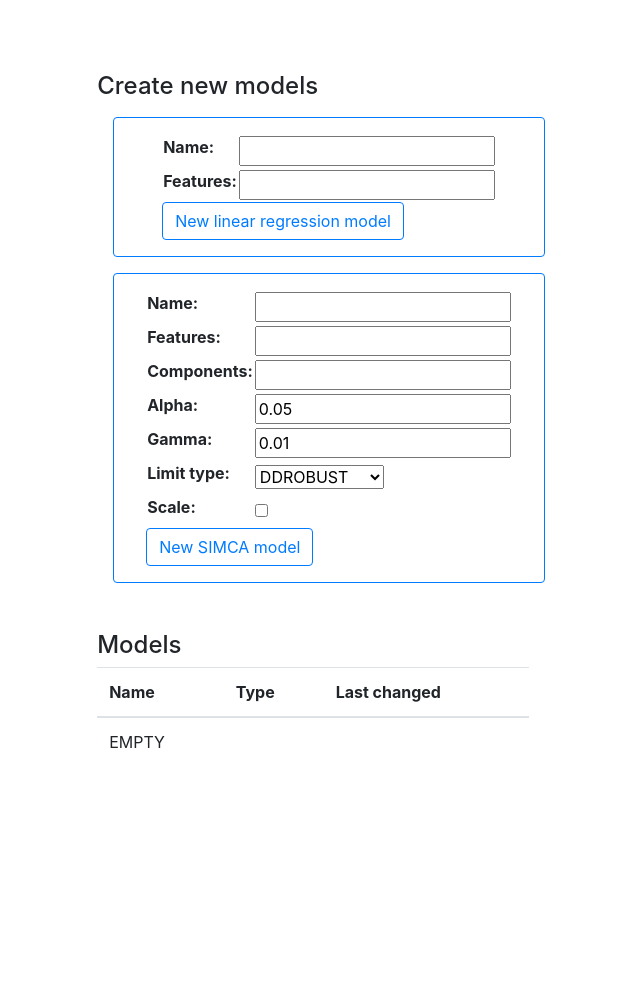
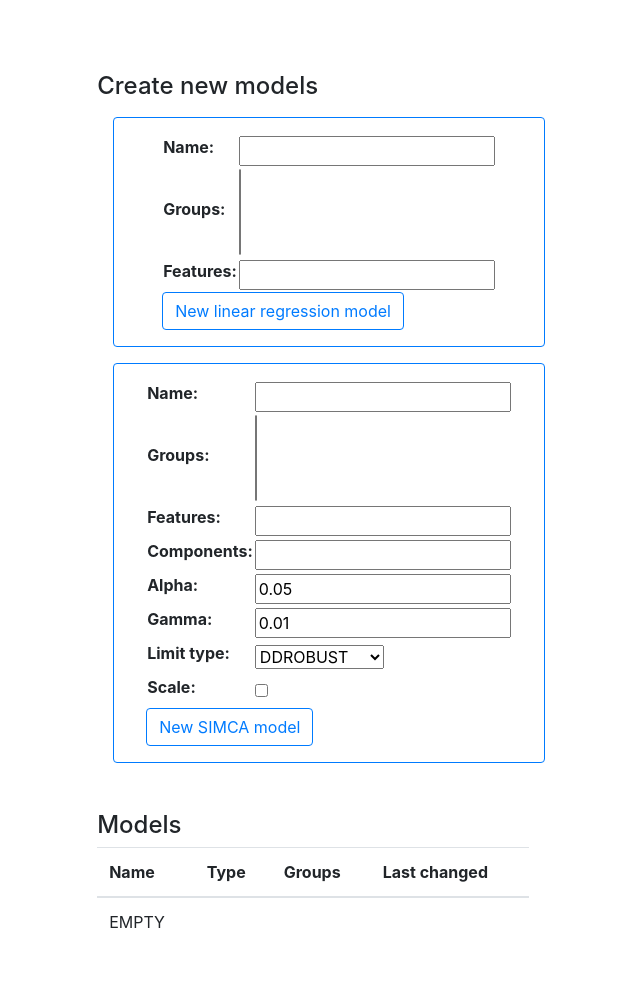
Before and after one commit to AntonSamojlow/authenticity-portal, a Django app: page /portal/models in a window 1280 px wide. Shown: the part 73-1067 px from the top of the page, without its empty margins (327-967 px from the left). Before the commit the page ends 821 px from the top, so only its background shows below. Run offline with Django 3.2, Linux system fonts and the light colour scheme; the visitor is signed in with stand-in values (Sample User, id 1); data that the repository does not hold is empty.

Commit message:
added groups to models

```diff
--- a/portalsite/portal/forms.py
+++ b/portalsite/portal/forms.py
@@ -50,18 +50,24 @@ class ModelTrainForm(forms.Form):
 
 
 class NewLinearRegssionModelForm(forms.Form):
+    def __init__(self, groups_choices: list, *args, **kwargs) -> None:
+        super().__init__(*args, **kwargs)
+        self.fields['groups'].choices = groups_choices
+
     name = forms.CharField(required=True)
+    groups = forms.MultipleChoiceField(required=False)
     features = forms.IntegerField(min_value=1, required=True)
 
 class NewTestModelForm(forms.Form):
     name = forms.CharField(required=True)
-
 class NewSimcaModelForm(forms.Form):
-    def __init__(self, limit_type_choices: list, *args, **kwargs) -> None:
+    def __init__(self, limit_type_choices: list, groups_choices: list, *args, **kwargs) -> None:
         super().__init__(*args, **kwargs)
         self.fields['limit_type'].choices = limit_type_choices
+        self.fields['groups'].choices = groups_choices
 
     name = forms.CharField(required=True)
+    groups = forms.MultipleChoiceField(required=False)
     features = forms.IntegerField(min_value=2, required=True)
     components = forms.IntegerField(min_value=1, required=True)
     alpha = forms.FloatField(min_value=0, max_value=1, initial=0.05, required=True)
@@ -69,5 +75,6 @@ class NewSimcaModelForm(forms.Form):
     limit_type = forms.ChoiceField()
     scale = forms.BooleanField(required=False, initial=False)
 
+
 class CopyModelForm(forms.Form):
     new_name = forms.CharField(required=True)
--- a/portalsite/portal/models/measurement.py
+++ b/portalsite/portal/models/measurement.py
@@ -69,7 +69,7 @@ class Measurement(models.Model):
     def is_labelled(self) -> bool:
         return not self.model_target is None
 
-    # this is a not very elegant short cut - the langth parameter should really be controlled in the view
+    # this is a not very elegant short cut - the length parameter should really be controlled in the view
     @property
     def groups_as_short_text(self) -> str:
         return self.groups_as_text(42)
--- a/portalsite/portal/templates/measurements.html
+++ b/portalsite/portal/templates/measurements.html
@@ -25,7 +25,7 @@
             <button class="btn btn-outline-primary" type="submit">Filter by</button>
             {{ group_filter }}
         </form>
-        {% include "measurements_table.html" %}
+        {% include "measurements-table.html" %}
         {% else %}
         <p>You don't have permission to view measurements.</p>
         {% endif %}
--- a/portalsite/portal/templates/models.html
+++ b/portalsite/portal/templates/models.html
@@ -71,6 +71,7 @@
                 <tr>
                     <th scope="col">Name</th>
                     <th scope="col">Type</th>
+                    <th scope="col">Groups</th>
                     <th scope="col">Last changed</th>
                 </tr>
             </thead>
@@ -79,6 +80,7 @@
                 <tr>
                     <td scope="row"><a href="{{ model.get_absolute_url }}">{{ model.name }}</a></td>
                     <td>{{ model.get_type.name }}</td>
+                    <td>{{ model.groups_as_short_text }}</td>
                     <td>{{ model.time_changed }} (by '{{ model.user_changed }}')</td>
                 </tr>
                 {% empty %}
--- a/portalsite/portal/templates/topic.html
+++ b/portalsite/portal/templates/topic.html
@@ -6,7 +6,7 @@
         <h1>{{title}}</h1>
         {% include description_template %}
         <h3>Measurement data</h3>
-        {% include "measurements_table.html" %}
+        {% include "measurements-table.html" %}
         <h3>Models</h3>
         <h3>Predict from file</h3>
     </div>
--- a/portalsite/portal/views.py
+++ b/portalsite/portal/views.py
@@ -76,7 +76,7 @@ class MeasurementsView(TemplateView):
                 initial=group_id,
                 includeAll=True
             ),
-            'upload_form' :  form,
+            'upload_form' : form,
             'measurements_page' : get_measurements_paginator([group_id], self.request)
         }
         return context
@@ -199,20 +199,20 @@ class ModelsView(TemplateView, BaseListView):
     def __init__(self, **kwargs: any) -> None:
         super().__init__(**kwargs)
         self.object_list = self.model.objects.all()
+        self.groups_choices = list((l.id, l.name) for l in Group.objects.all())
 
 
     def get_context_data(self, **kwargs):
         context = BaseListView.get_context_data(self, **kwargs)
-        context['new_lreg_model_form'] = NewLinearRegssionModelForm()
+        context['new_lreg_model_form'] = NewLinearRegssionModelForm(self.groups_choices)
         context['new_test_model_form'] = NewTestModelForm()
-        context['new_simca_model_form'] = NewSimcaModelForm(SIMCAMODEL.LIMITTYPE_CHOICES)
+        context['new_simca_model_form'] = NewSimcaModelForm(SIMCAMODEL.LIMITTYPE_CHOICES, self.groups_choices)
         context['models_page'] = Paginator(self.object_list, 10).get_page(self.request.GET.get('page'))
         return context
 
     def post(self, request : HttpRequest, *args, **kwargs):
-
         if 'new_lreg_model_submit' in request.POST:
-            form = NewLinearRegssionModelForm(request.POST)
+            form = NewLinearRegssionModelForm(self.groups_choices, request.POST)
             model_type = LINEARREGRESSIONMODEL
 
         elif 'new_test_model_submit' in request.POST:
@@ -220,14 +220,14 @@ class ModelsView(TemplateView, BaseListView):
             model_type = TESTMODELTYPE
 
         elif 'new_simca_model_submit' in request.POST:
-            form = NewSimcaModelForm(SIMCAMODEL.LIMITTYPE_CHOICES, request.POST)
+            form = NewSimcaModelForm(SIMCAMODEL.LIMITTYPE_CHOICES, self.groups_choices, request.POST)
             model_type = SIMCAMODEL
 
         if not form.is_valid():
             return Result(False, "Data was not valid").render_view()
 
-        data = form.cleaned_data
-        name = data.get('name')
+        form_data = form.cleaned_data
+        name = form_data.get('name')
         if Model.objects.filter(name__exact=name).count() > 0:
             return Result(False, "Name already exists",
                         "Please go back and choose a different name").render_view()
@@ -254,6 +254,11 @@ class ModelsView(TemplateView, BaseListView):
                 parameters=parameters)
 
         model.save()
+
+        if 'groups' in  form_data:
+            for group_id_string in form_data['groups']:
+                model.groups.add(int(group_id_string))
+
         return Result(True, f"New model '{name}' created",
                       link_address=model.get_absolute_url(),
                       link_text="Details of the new model").render_view()
```
Also changed, not shown: portalsite/portal/models/model.py (+17 -0 lines), portalsite/portal/migrations/0010_auto_20220106_2210.py (added), portalsite/portal/models/group.py (line endings or trailing spaces), portalsite/portal/templates/measurements-table.html (renamed from portalsite/portal/templates/measurements_table.html).
